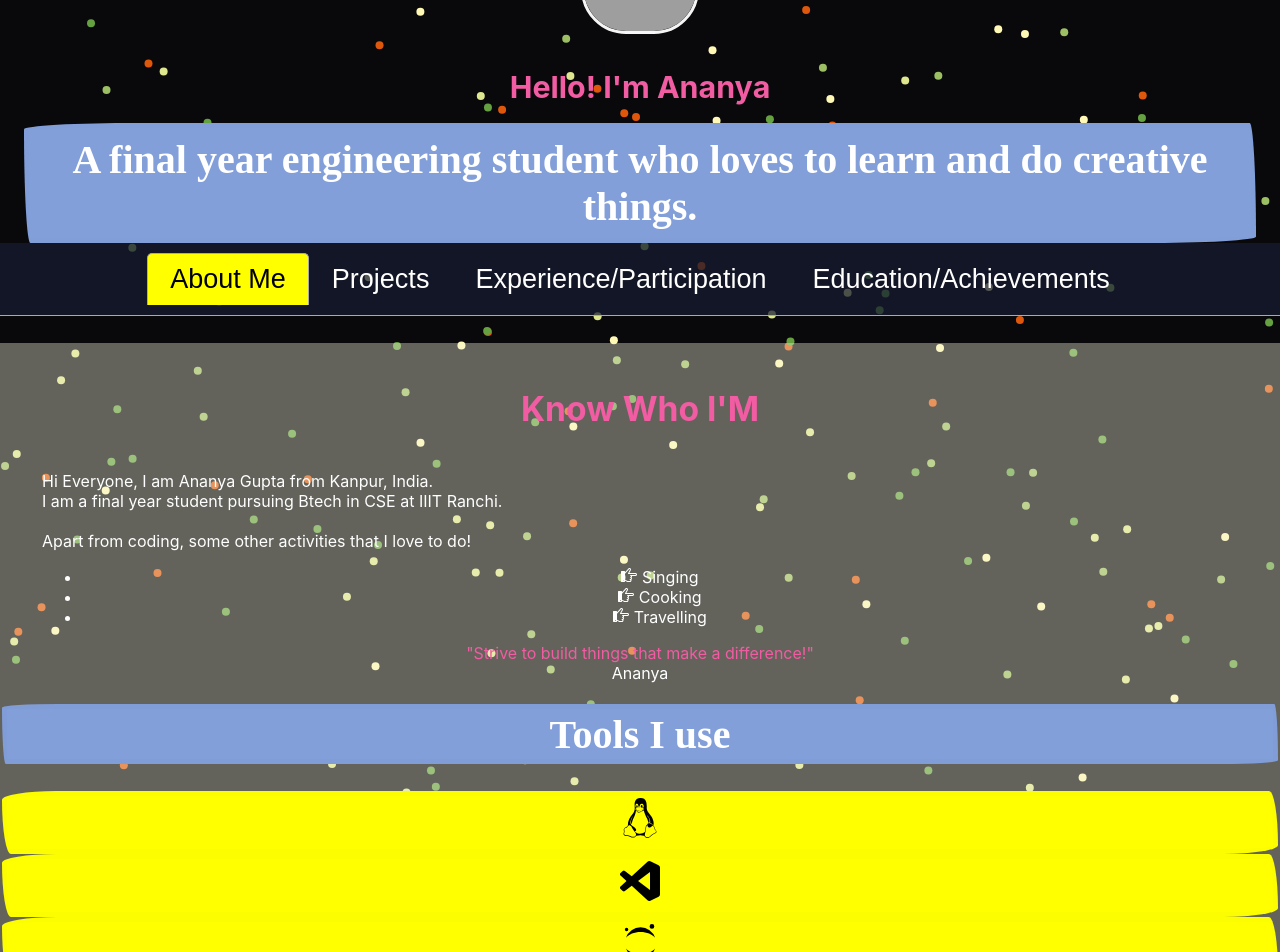
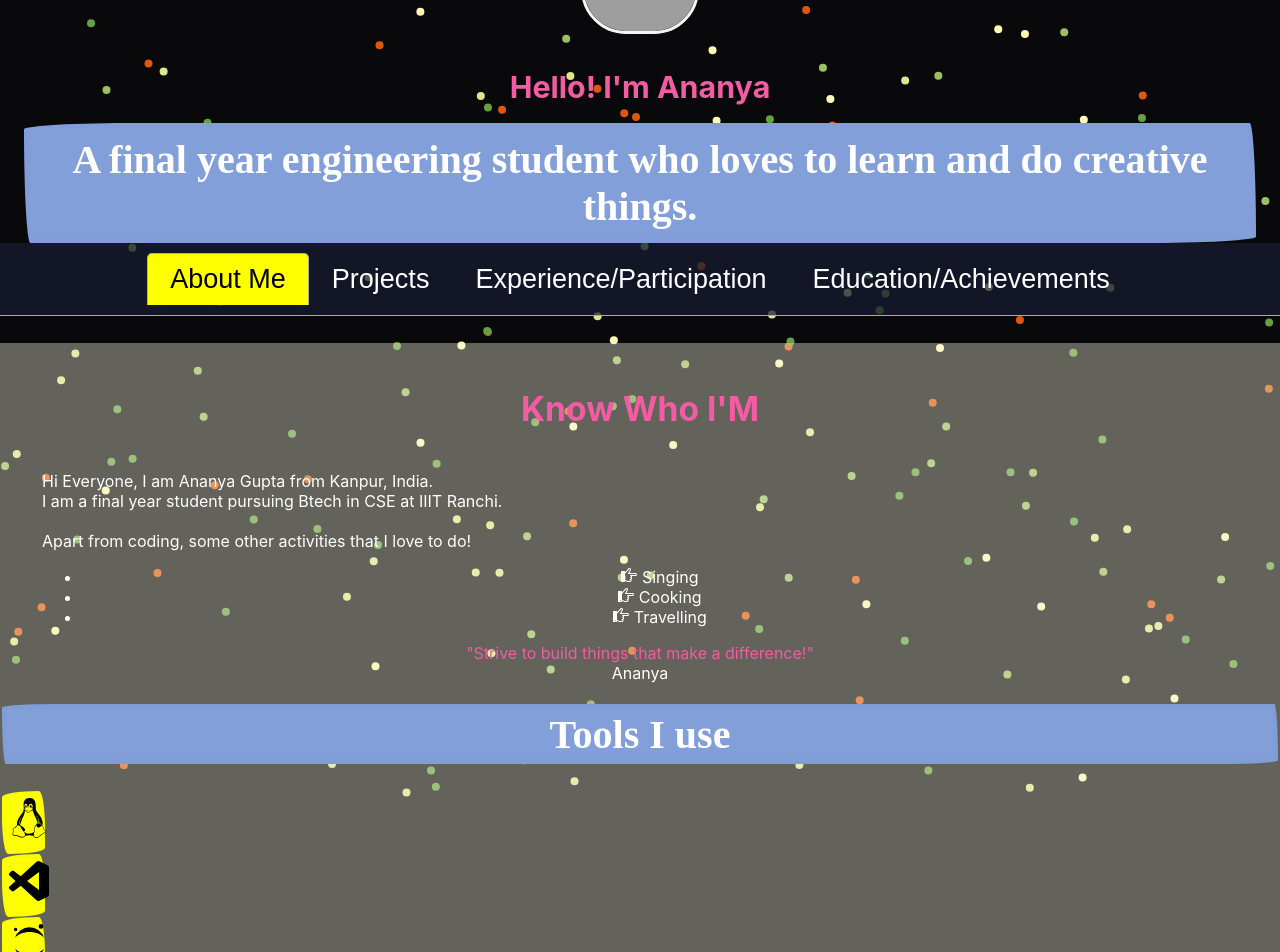
Before and after one commit to ananya8606/Portfolio-website-using-Reactjs, a React (Create React App) app: page / in a window 1280 px wide. Shown: the top 952 px of the page. Built offline with nearby package versions, Linux system fonts and the light colour scheme; grey boxes are pictures that could not be loaded.

Commit message:
Create Tabs.css

```diff
--- a/src/Tabs.css
+++ b/src/Tabs.css
@@ -120,6 +120,7 @@ font-size:40px;
 }
 .tech-icons{
 text-align: center;
+width:30px;
 	background-color:yellow;
 	color:black;
 	padding:0.1rem;
```
